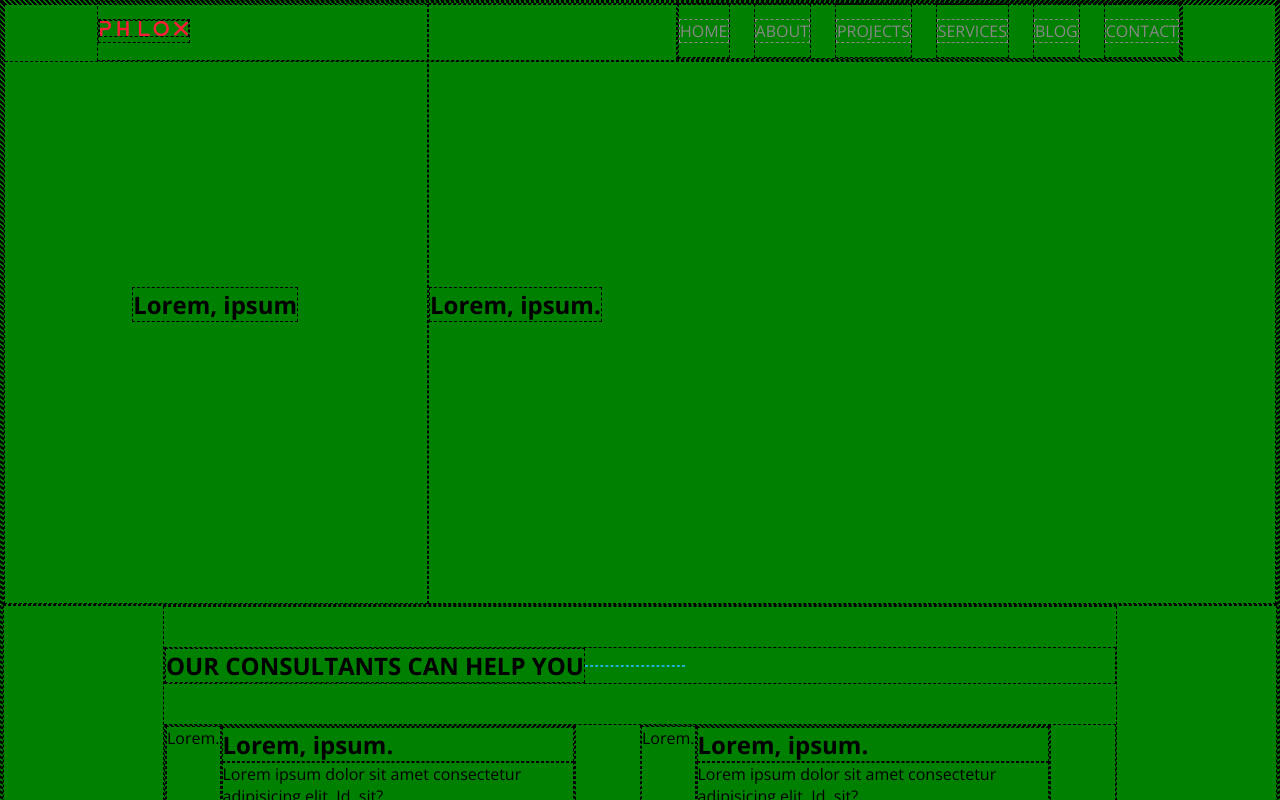
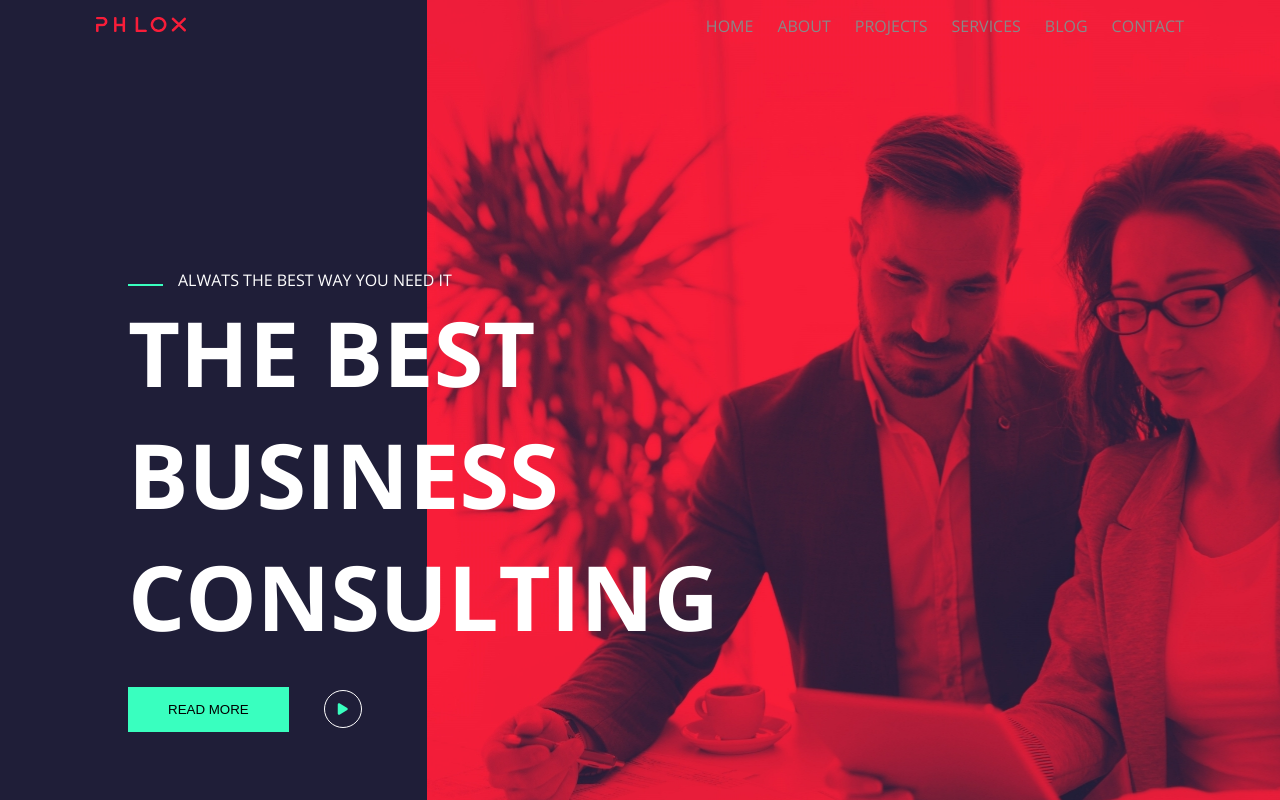
Before and after one commit to chrialge/proj-html-vuejs, a Vue app: page / in a window 1280 px wide. Shown: the top 800 px of the page. Built offline with nearby package versions, Linux system fonts and the light colour scheme.

Commit message:
add style of jumbotron

```diff
--- a/index.html
+++ b/index.html
@@ -4,11 +4,17 @@
     <meta charset="UTF-8" />
     <link rel="icon" type="image/svg+xml" href="/vite.svg" />
     <meta name="viewport" content="width=device-width, initial-scale=1.0" />
+
     <!-- font family -->
     <link rel="preconnect" href="https://fonts.googleapis.com">
     <link rel="preconnect" href="https://fonts.gstatic.com" crossorigin>
     <link href="https://fonts.googleapis.com/css2?family=Open+Sans:ital,wght@0,300..800;1,300..800&display=swap" rel="stylesheet">
-    <!-- font family -->
+    <!-- /font family -->
+
+    <!-- cdn fontawesone -->
+    <link rel='stylesheet' href='https://cdnjs.cloudflare.com/ajax/libs/font-awesome/6.5.2/css/all.min.css' integrity='sha512-SnH5WK+bZxgPHs44uWIX+LLJAJ9/2PkPKZ5QiAj6Ta86w+fsb2TkcmfRyVX3pBnMFcV7oQPJkl9QevSCWr3W6A==' crossorigin='anonymous' referrerpolicy='no-referrer' />
+    <!-- /cdn fontawesone -->
+
 
     <title>Phlox</title>
   </head>
--- a/src/assets/scss/Partial/_common.scss
+++ b/src/assets/scss/Partial/_common.scss
@@ -1,9 +1,14 @@
+@use './variable' as *;
+
 *{
     padding: 0;
     margin: 0;
     box-sizing: border-box;
-    border: 1px dashed;
+    // border: 1px dashed black;
 }
 body{
     font-family: "Open Sans", sans-serif;
+    background-color: $phlox-bg-primary;
+    color: $phlox-text-light;
+    overflow-x: hidden;
 }
--- a/src/assets/scss/Partial/_header.scss
+++ b/src/assets/scss/Partial/_header.scss
@@ -18,7 +18,7 @@
             width: 90px;
         }
 
-        .right{
+        .navbar{
 
             ul{
                 display: flex;
--- a/src/assets/scss/Partial/_main.scss
+++ b/src/assets/scss/Partial/_main.scss
@@ -5,21 +5,58 @@
 
     .left{
         width: calc((100% / 12) * 4);
-        height: 600px;
         display: flex;
         align-items: center;
         padding-left: 10%;
 
+        .jumbotron_info{
+            z-index: 5;
+            .section{
+                display: flex;
+                align-items: baseline;
+
+                .separeted_small{
+                    margin-right: 15px;
+                }
+
+            }
+            h1{
+                font-size: 90px;
+                width: 800px;
+                margin-bottom: 30px;
+            }
+            .btn-jumbotron{
+
+                .btn{
+                    padding: 15px 40px;
+                    border: none;
+                    background-color: $phlox-bg-important;
+                    cursor: pointer;
+                }
+
+                .btn-play{
+                    color: $phlox-bg-important;
+                    background-color: transparent;
+                    border: 0.1rem solid $phlox-border-light;
+                    padding: 7.5px 13px;
+                    aspect-ratio: 1;
+                    border-radius: 50%;
+                    margin-left: 35px;
+                    cursor: pointer;
+                }
+            }
+        }
     }
     .right{
-        flex-grow: 1;
-        height: 600px;
-        display: flex;
-        align-items: center;
+        width: calc((100% / 12)*8);
+        height: 1000px;
+        background-image: url('../../../../public/images/portrait-of-young-architect-woman-on-meeting-KFZCE3A.jpg');
     }
 }
 
 #our-consultation{
+    background-color: $phlox-bg-light;
+    color: $phlox-text-dark;
 
     .container{
         max-width: 1400px;
@@ -27,7 +64,7 @@
         margin: auto;
 
         .title{
-            margin: 40px 0;
+            padding: 40px 0;
             display: flex;
             align-items: center;
 
--- a/src/assets/scss/Partial/_variable.scss
+++ b/src/assets/scss/Partial/_variable.scss
@@ -21,3 +21,11 @@ $phlox-fill-dark: #000000;
 
 // colors border
 $phlox-border-light: #FFFFFF;
+
+
+
+.separeted_small{
+    width: 35px;
+    height: 2px;
+    background-color: $phlox-bg-important;
+}
--- a/src/assets/scss/style.scss
+++ b/src/assets/scss/style.scss
@@ -2,6 +2,3 @@
 @use './Partial/header';
 @use './Partial/main';
 @use './Partial/footer';
-body{
-    background-color: green;
-}
--- a/src/components/HeaderApp.vue
+++ b/src/components/HeaderApp.vue
@@ -21,17 +21,20 @@ export default {
   <!-- site-header -->
   <header id="site_header">
     <nav>
-      <!-- left -->
+      <!-- logo -->
       <div class="logo">
         <img src="../../public/images/logotype.png" alt="">
       </div>
+      <!-- /logo -->
 
-      <!-- right -->
-      <div class="right">
+      <!-- navbar -->
+      <div class="navbar">
         <ul>
           <li v-for="section in navbar"><a :href="section.href">{{ section.name }}</a></li>
         </ul>
       </div>
+      <!-- /navbar -->
+
     </nav>
   </header>
   <!-- site-header -->
--- a/src/components/components-section/Jumbotron.vue
+++ b/src/components/components-section/Jumbotron.vue
@@ -11,10 +11,24 @@ export default {
 <template>
     <section id="jumbotron">
         <div class="left">
-            <h1>Lorem, ipsum</h1>
+            <div class="jumbotron_info">
+                <div class="section">
+                    <div class="separeted_small"></div>
+                    <span>ALWATS THE BEST WAY YOU NEED IT</span>
+                </div>
+                <h1>THE BEST BUSINESS CONSULTING</h1>
+                <div class="btn-jumbotron">
+                    <button class="btn">
+                        READ MORE
+                    </button>
+                    <button class="btn-play">
+                        <i class="fa-solid fa-play"></i>
+                    </button>
+                </div>
+            </div>
+
         </div>
         <div class="right">
-            <h1>Lorem, ipsum.</h1>
         </div>
     </section>
 </template>
```
